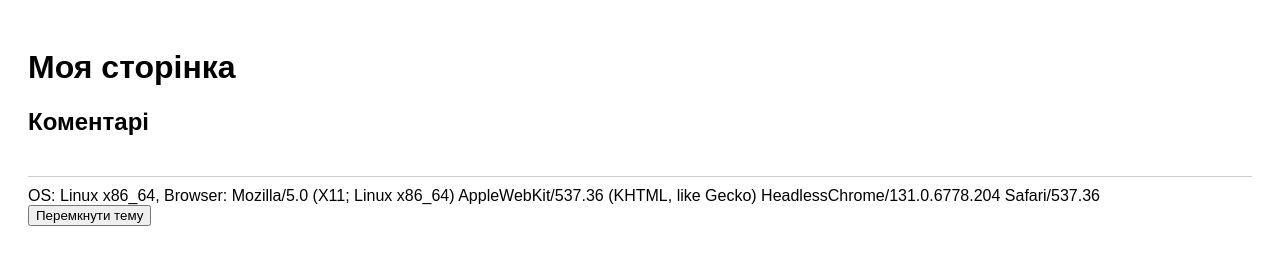
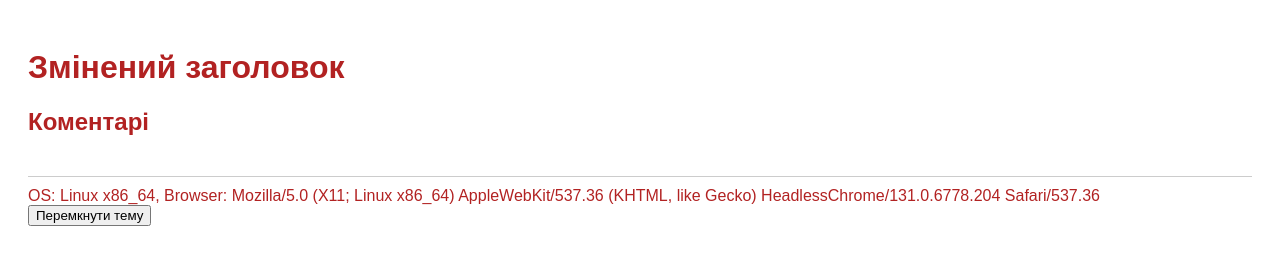
Before and after one commit to Lunoooooooo/test, a plain HTML site: page index.html in a window 1280 px wide. Drawn offline with Linux system fonts and the light colour scheme; no server answers.

Commit message:
Add files via upload
Змінений заголовок та колір шрифту

```diff
--- a/index.html
+++ b/index.html
@@ -7,7 +7,7 @@
   <link rel="stylesheet" href="styles.css">
 </head>
 <body>
-<h1>Моя сторінка</h1>
+<h1>Змінений заголовок</h1>
 
 <section id="comments">
   <h2>Коментарі</h2>
--- a/styles.css
+++ b/styles.css
@@ -2,6 +2,7 @@ body {
     font-family: sans-serif;
     padding: 20px;
     transition: background 0.5s, color 0.5s;
+    color: firebrick;
 }
 
 .dark-theme {
```
